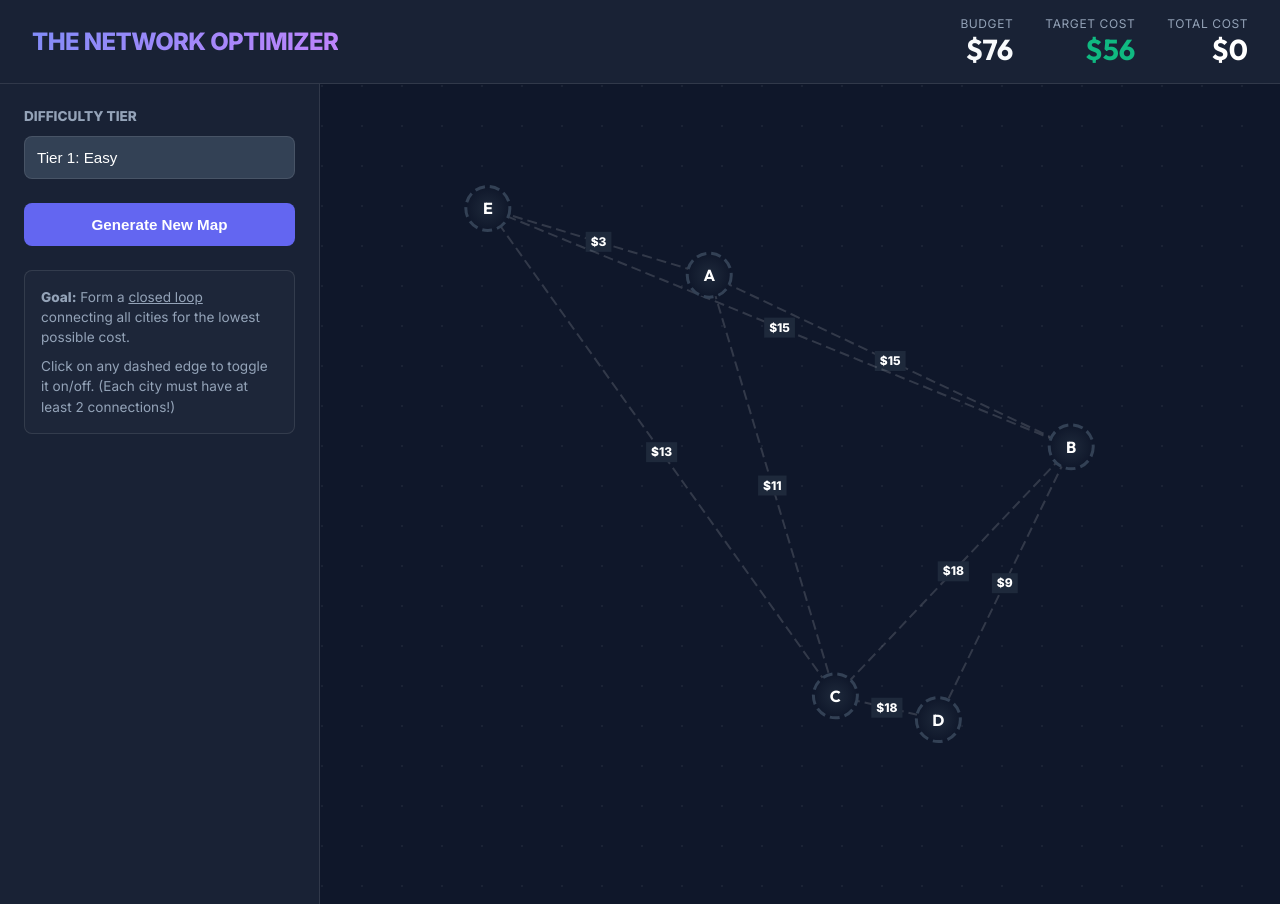
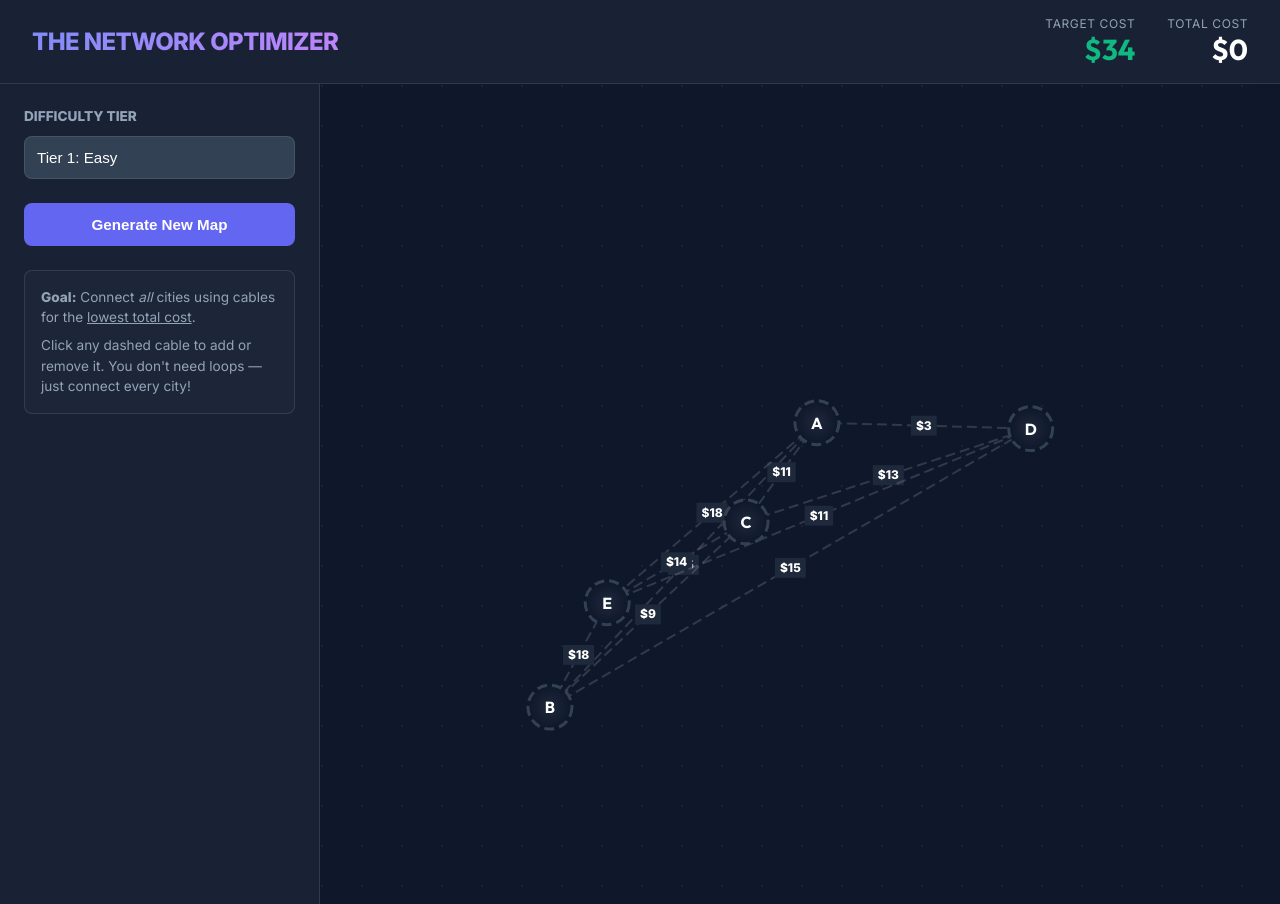
Before and after one commit to milligan-mathematics/courses, a Jekyll site: the page 090-111-171 Math Lab/network-optimizer.html, which Jekyll copies as it is, in a window 1280 px wide. Built offline with Jekyll 4.4.1, drawn with Linux system fonts in a browser that asks for light colours; some of the changed lines change nothing that is shown.

Commit message:
Redesign Easy as MST challenge with Kruskal solver and clear try-again feedback

```diff
--- a/090-111-171 Math Lab/network-optimizer.html
+++ b/090-111-171 Math Lab/network-optimizer.html
@@ -292,9 +292,9 @@
             </div>
         </div>
 
-        <div class="instruction-box">
-            <p><strong>Goal:</strong> Form a <u>closed loop</u> connecting all cities for the lowest possible cost.</p>
-            <p style="margin-top: 0.5rem;">Click on any dashed edge to toggle it on/off. (Each city must have at least 2 connections!)</p>
+        <div class="instruction-box" id="instructionBox">
+            <p id="goalText"><strong>Goal:</strong> Connect all cities with cables for the lowest possible cost.</p>
+            <p style="margin-top: 0.5rem;" id="tipText">Click any dashed cable to toggle it on/off.</p>
         </div>
     </aside>
 
@@ -336,11 +336,26 @@
     function generateMap() {
         nodes = [];
         edges = [];
+        isConnected = false;
         difficulty = parseInt(document.getElementById('difficultySelect').value);
 
         const nodeCount = difficulty === 1 ? 5 : (difficulty === 2 ? 8 : 10);
         const w = canvas.width;
         const h = canvas.height;
+
+        // Update instructions per tier
+        const goalEl = document.getElementById('goalText');
+        const tipEl = document.getElementById('tipText');
+        if (difficulty === 1) {
+            goalEl.innerHTML = '<strong>Goal:</strong> Connect <em>all</em> cities using cables for the <u>lowest total cost</u>.';
+            tipEl.innerHTML = 'Click any dashed cable to add or remove it. You don\'t need loops — just connect every city!';
+        } else if (difficulty === 2) {
+            goalEl.innerHTML = '<strong>Goal:</strong> Form a <u>closed loop</u> through all cities while staying under budget.';
+            tipEl.innerHTML = 'Each city needs at least 2 connections. Watch the budget — it turns red if you overspend!';
+        } else {
+            goalEl.innerHTML = '<strong>Goal:</strong> Form the cheapest possible <u>closed loop</u> through every city.';
+            tipEl.innerHTML = 'Drag the <span style="color:#c084fc;font-weight:bold;">x slider</span> to change the variable cable cost and find your break-even point.';
+        }
 
         // Reset UI
         document.getElementById('sliderGroup').style.display = difficulty === 3 ? 'block' : 'none';
@@ -348,29 +363,28 @@
         document.getElementById('successModal').style.display = 'none';
 
         if (difficulty === 1) {
-            budget = 50 + Math.floor(Math.random() * 50); // Direct addition focus
-            document.getElementById('budgetValue').innerText = '$' + budget;
+            budget = 0; // No budget cap for Easy — just optimize
+            document.getElementById('budgetContainer').style.display = 'none';
         } else if (difficulty === 2) {
-            budget = 450 + Math.floor(Math.random() * 150); // Increased budget for better playability
+            budget = 450 + Math.floor(Math.random() * 150);
             document.getElementById('budgetValue').innerText = '$' + budget;
         }
 
-        // Geometric Node Generation (ensure distance)
+        // Geometric Node Generation
         for (let i = 0; i < nodeCount; i++) {
             let newNode;
             let attempts = 0;
             while (attempts < 100) {
                 newNode = {
-                    x: 60 + Math.random() * (w - 120),
-                    y: 60 + Math.random() * (h - 120),
+                    x: 80 + Math.random() * (w - 160),
+                    y: 80 + Math.random() * (h - 160),
                     id: i,
-                    name: String.fromCharCode(65 + i)
+                    name: String.fromCharCode(65 + i) // A, B, C...
                 };
 
-                // Tier 2 Bottleneck Logic: Split into two clusters
                 if (difficulty === 2) {
-                    if (i < 4) newNode.x = 60 + Math.random() * (w/2 - 120);
-                    else newNode.x = w/2 + 60 + Math.random() * (w/2 - 120);
+                    if (i < 4) newNode.x = 80 + Math.random() * (w/2 - 160);
+                    else newNode.x = w/2 + 80 + Math.random() * (w/2 - 160);
                 }
 
                 let tooClose = nodes.some(n => Math.hypot(n.x - newNode.x, n.y - newNode.y) < 100);
@@ -382,21 +396,16 @@
 
         // Edge Generation
         if (difficulty === 1) {
-            // Very dense for Easy to ensure multiple paths and loops for comparison
+            // Easy: Connect every pair of nodes so there are many path choices to compare.
+            // Students pick the cheapest subset that still connects all cities (MST concept).
             for (let i = 0; i < nodes.length; i++) {
                 for (let j = i + 1; j < nodes.length; j++) {
-                    const dist = Math.hypot(nodes[i].x - nodes[j].x, nodes[i].y - nodes[j].y);
-                    if (dist < 450 || Math.random() < 0.6) {
                     createEdge(nodes[i], nodes[j]);
                 }
             }
-            }
         } else if (difficulty === 2) {
-            // Bottleneck clusters
             const left = nodes.filter(n => n.id < 4);
             const right = nodes.filter(n => n.id >= 4);
-
-            // Connect within clusters
             [left, right].forEach(cluster => {
                 for (let i = 0; i < cluster.length; i++) {
                     for (let j = i + 1; j < cluster.length; j++) {
@@ -404,13 +413,11 @@
                     }
                 }
             });
-            // Bridges: Need at least 2 to form a closed loop crossing clusters
             const bridgeCount = 2 + Math.floor(Math.random() * 2);
-            for(let i=0; i<bridgeCount; i++) {
+            for (let i = 0; i < bridgeCount; i++) {
                 createEdge(left[Math.floor(Math.random() * 4)], right[Math.floor(Math.random() * 4)], true);
             }
         } else {
-            // Dense web
             for (let i = 0; i < nodes.length; i++) {
                 for (let j = i + 1; j < nodes.length; j++) {
                     const dist = Math.hypot(nodes[i].x - nodes[j].x, nodes[i].y - nodes[j].y);
@@ -419,12 +426,11 @@
                     }
                 }
             }
-            // Add Variable Edge
             const varIdx = Math.floor(Math.random() * edges.length);
             edges[varIdx].isVariable = true;
         }
 
-        // Ensure graph is physically solvable for a closed loop (2-edge-connected potential)
+        // Validate and compute optimal
         if (!isPotentiallyLoopable()) {
             generateMap();
             return;
@@ -435,37 +441,59 @@
         render();
     }
 
-    // Solver to find minimum cost meeting the "Closed Loop" criteria (TSP / degree >= 2)
+    // Compute true optimal for current map and difficulty
     function calculateOptimalCost() {
-        // We look for a Hamiltonian Cycle if possible, or min 2-edge connected subgraph
-        // For 5-10 nodes, we can use a recursive search
+        let optCost = Infinity;
+
+        if (difficulty === 1) {
+            // MST via Kruskal's — minimum cost to connect all nodes (no need for loops)
+            const sortedEdges = [...edges].sort((a, b) => a.cost - b.cost);
+            const parent = {};
+            nodes.forEach(n => parent[n.id] = n.id);
+
+            function find(i) { return parent[i] === i ? i : (parent[i] = find(parent[i])); }
+            function union(i, j) {
+                const ri = find(i), rj = find(j);
+                if (ri === rj) return false;
+                parent[ri] = rj;
+                return true;
+            }
+
+            let mstCost = 0;
+            let edgeCount = 0;
+            for (const e of sortedEdges) {
+                if (union(e.n1.id, e.n2.id)) {
+                    mstCost += e.cost;
+                    edgeCount++;
+                    if (edgeCount === nodes.length - 1) break;
+                }
+            }
+            optCost = mstCost;
+        } else {
+            // Hamiltonian Cycle (TSP) for Medium / Hard
             let minCost = Infinity;
             const n = nodes.length;
 
             function solve(curr, visited, cost, startNode, count) {
                 if (count === n) {
-                // Check if we can return to start
-                const returnEdge = edges.find(e =>
+                    const ret = edges.find(e =>
                         (e.n1.id === curr.id && e.n2.id === startNode.id) ||
                         (e.n2.id === curr.id && e.n1.id === startNode.id)
                     );
-                if (returnEdge) {
-                    const finalCost = cost + (returnEdge.isVariable ? (2*xValue+5) : returnEdge.cost);
-                    minCost = Math.min(minCost, finalCost);
+                    if (ret) {
+                        const fc = cost + (ret.isVariable ? (2 * xValue + 5) : ret.cost);
+                        minCost = Math.min(minCost, fc);
                     }
                     return;
                 }
-
-            if (cost >= minCost) return; // Pruning
-
+                if (cost >= minCost) return;
                 edges.forEach(e => {
                     let next = null;
                     if (e.n1.id === curr.id) next = e.n2;
                     else if (e.n2.id === curr.id) next = e.n1;
-
                     if (next && !visited.has(next.id)) {
                         visited.add(next.id);
-                    solve(next, visited, cost + (e.isVariable ? (2*xValue+5) : e.cost), startNode, count + 1);
+                        solve(next, visited, cost + (e.isVariable ? (2 * xValue + 5) : e.cost), startNode, count + 1);
                         visited.delete(next.id);
                     }
                 });
@@ -476,26 +504,29 @@
                 solve(start, visited, 0, start, 1);
             });
 
-        // Fallback for tricky graphs where Hamiltonian doesn't exist but a loop does
-        if (minCost === Infinity) {
-            // We just set a heuristic target or re-gen
-            generateMap();
-            return;
+            if (minCost === Infinity) { generateMap(); return; }
+            optCost = minCost;
         }
 
-        document.getElementById('targetCostValue').innerText = '$' + minCost;
-        window.currentOptimal = minCost;
+        document.getElementById('targetCostValue').innerText = '$' + optCost;
+        window.currentOptimal = optCost;
     }
 
     function isPotentiallyLoopable() {
-        // Can all nodes REACH each other AND does every node have degree >= 2?
         const adj = {};
         nodes.forEach(n => adj[n.id] = []);
         edges.forEach(e => {
             adj[e.n1.id].push(e.n2.id);
             adj[e.n2.id].push(e.n1.id);
         });
-
+        if (difficulty === 1) {
+            // For MST, just ensure graph is connected (reachable)
+            const visited = new Set();
+            const stack = [0];
+            while (stack.length) { const c = stack.pop(); if (!visited.has(c)) { visited.add(c); adj[c].forEach(nb => stack.push(nb)); } }
+            return visited.size === nodes.length;
+        }
+        // For loops, every node must have degree >= 2 potential
         return nodes.every(n => adj[n.id].length >= 2);
     }
 
@@ -504,14 +535,7 @@
         if (difficulty === 1) cost = 1 + Math.floor(Math.random() * 19);
         else if (difficulty === 2) cost = 20 + Math.floor(Math.random() * 80);
         else cost = 15 + Math.floor(Math.random() * 35);
-
-        edges.push({
-            n1, n2,
-            cost,
-            active: false,
-            isVariable: false,
-            isBridge: isBridge
-        });
+        edges.push({ n1, n2, cost, active: false, isVariable: false, isBridge });
     }
 
     function checkConnectivity() {
@@ -524,19 +548,24 @@
         });
 
         const visited = new Set();
-        const stack = [0];
-        while(stack.length) {
+        const stack = [nodes[0].id];
+        while (stack.length) {
             const curr = stack.pop();
-            if(!visited.has(curr)) {
+            if (!visited.has(curr)) {
                 visited.add(curr);
-                adj[curr].forEach(neighbor => stack.push(neighbor));
+                adj[curr].forEach(nb => stack.push(nb));
             }
         }
 
-        // Win Condition: All nodes connected and have degree >= 2 (forming a closed loop)
+        let nowConnected = false;
+        if (difficulty === 1) {
+            // Easy: just need all nodes reachable (MST — no loop required)
+            nowConnected = visited.size === nodes.length;
+        } else {
+            // Medium / Hard: closed loop required (every node degree >= 2)
             const allDegreeTwo = nodes.every(n => adj[n.id].length >= 2);
-
-        const nowConnected = (visited.size === nodes.length) && allDegreeTwo;
+            nowConnected = visited.size === nodes.length && allDegreeTwo;
+        }
 
         if (nowConnected && !isConnected) {
             const modal = document.getElementById('successModal');
@@ -544,16 +573,24 @@
             const text = modal.querySelector('p');
 
             if (totalCost === window.currentOptimal) {
-                title.innerText = "OPTIMAL!";
-                title.style.color = "white";
-                text.innerText = "You found the absolute lowest cost connection!";
+                modal.style.background = 'rgba(16, 185, 129, 0.95)'; // green
+                title.innerText = '🎉 OPTIMAL!';
+                title.style.color = 'white';
+                text.innerText = 'You found the cheapest possible connection!';
             } else {
-                title.innerText = "CONNECTED!";
-                title.style.color = "#fbbf24";
-                text.innerText = `You connected everything for $${totalCost}, but the target is $${window.currentOptimal}. Can you find a cheaper way?`;
+                modal.style.background = 'rgba(234, 179, 8, 0.95)'; // amber
+                title.innerText = '⚠️ Not Quite!';
+                title.style.color = 'white';
+                text.innerText = `All cities are connected, but your cost ($${totalCost}) is higher than the best possible ($${window.currentOptimal}). Try removing some cables!`;
             }
             modal.style.display = 'block';
         }
+
+        // When they remove an edge and it breaks the connection, hide the "not optimal" modal
+        if (!nowConnected && isConnected) {
+            document.getElementById('successModal').style.display = 'none';
+        }
+
         isConnected = nowConnected;
     }
 
```
Lines whose indentation alone changed are shown as unchanged.
